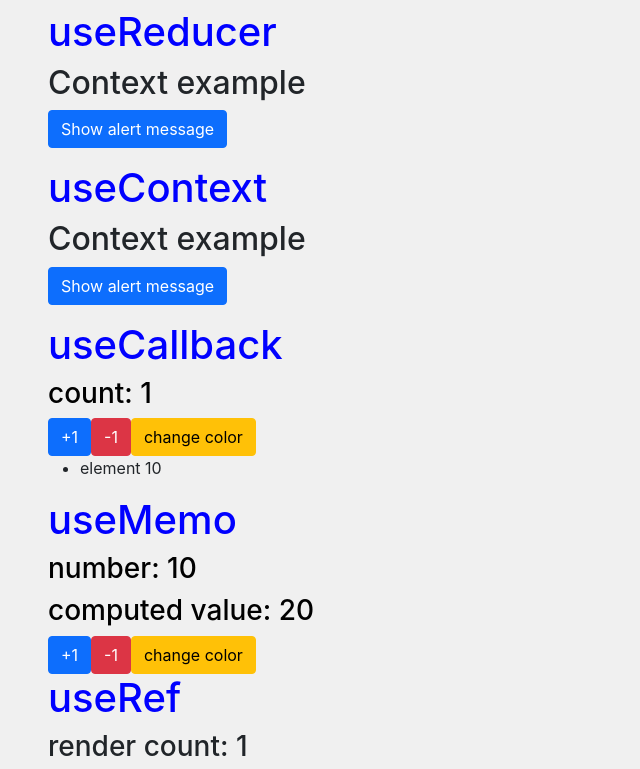
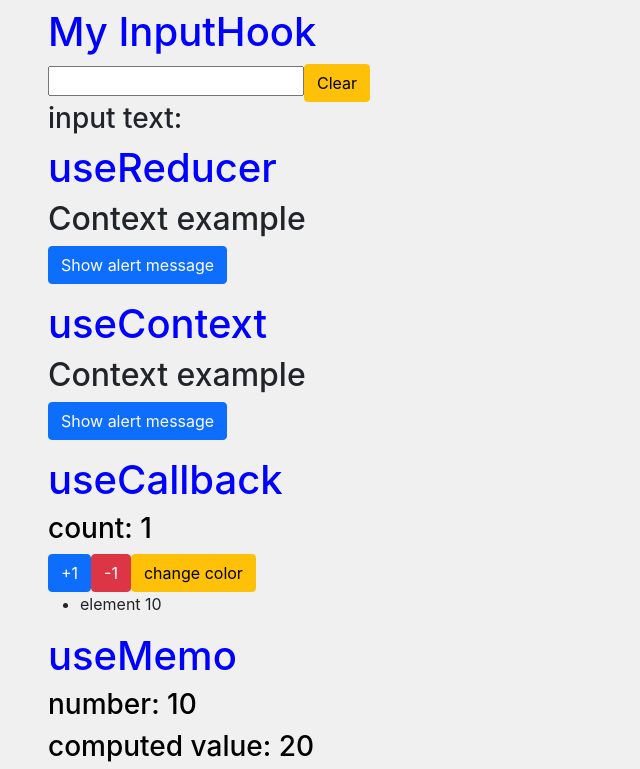
Before and after one commit to PidopryhoraVitaliy/minin-react-hooks, a React (Create React App) app: page / in a window 1280 px wide. Shown: the top 769 px of the page, without its empty margins (0-640 px from the left). Built offline with nearby package versions, Linux system fonts and the light colour scheme; the HTML template or start-up script is replaced by a standard one.

Commit message:
inputHook

```diff
--- a/src/App.js
+++ b/src/App.js
@@ -6,13 +6,16 @@ import Memo from './examples/memo';
 import Reducer from './examples/reducer';
 import Ref from './examples/ref';
 import Counter from './examples/counter';
+import InputHook from './examples/inputHook';
 
 import './index.css'
+
 
 function App() {
 
   return (
     <div className="conteiner ps-5 pt-2">
+      <InputHook />
       <Reducer />
       <Context />
       <Callback />
--- /dev/null
+++ b/src/examples/inputHook.js
@@ -0,0 +1,39 @@
+import React, { useEffect, useState } from 'react';
+
+function useLogger(value) {
+  useEffect(() => {
+    console.log('Value changed: ' + value);
+  }, [value])
+}
+
+function useInput(initialValue) {
+  const [value, setValue] = useState(initialValue)
+  const onChange = event => {
+    setValue(event.target.value)
+  }
+  const clear = () => setValue('')
+  return {
+    bind: { value, onChange },
+    value,
+    clear
+  }
+}
+
+export default function InputHook() {
+
+  const input = useInput('')
+
+  useLogger(input.value)
+
+  return (
+    <div>
+
+      <h1 className="main-title">My InputHook</h1>
+      <input type='text' {...input.bind}></input>
+      <button className='btn btn-warning' onClick={() => input.clear()}>Clear</button>
+      <h3>input text: {input.value}</h3>
+
+
+    </div>
+  );
+}
```
